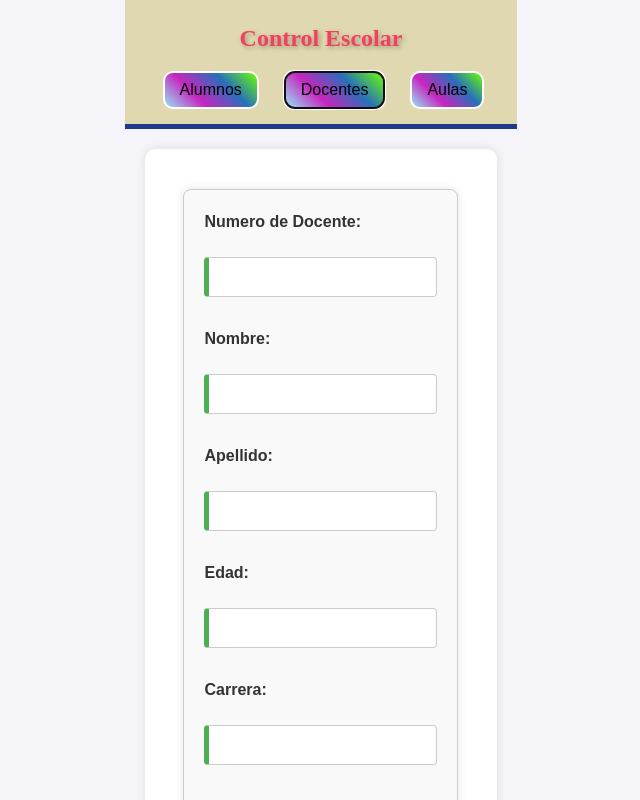
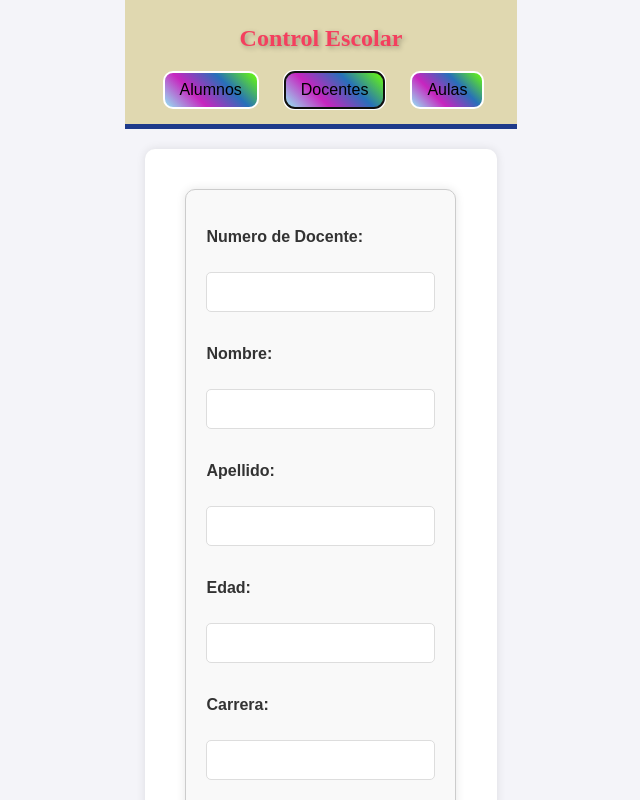
Before and after one commit to Marcos-Jesus-Rios-Duran/FrontEnd_Students, a React (Vite) app in the folder react/: page / in a window 1280 px wide. Both pictures are taken after a click on the button "Docentes". Shown: the top 800 px of the page, without its empty margins (319-959 px from the left). Built offline with nearby package versions, Linux system fonts and the light colour scheme; no server answers.

Commit message:
Update TeacherForm.jsx

```diff
--- a/react/src/components/TeacherForm.jsx
+++ b/react/src/components/TeacherForm.jsx
@@ -1,5 +1,8 @@
 import React, { useState } from 'react';
 import './TeacherForm.css';
+import { ToastContainer, toast } from 'react-toastify';
+import 'react-toastify/dist/ReactToastify.css';
+
 function TeacherForm({ onTeacherAdded }) {
     const [teacher, setTeacher] = useState({
         teacher_number: '',
@@ -16,6 +19,14 @@ function TeacherForm({ onTeacherAdded }) {
 
     const handleSubmit = async (e) => {
         e.preventDefault();
+
+        for (const key in teacher) {
+            if (!teacher[key].trim()) {
+                toast.error(`El campo ${key.replace('_', ' ')} no puede estar vacío.`);
+                return;
+            }
+        }
+
         try {
             const response = await fetch('http://192.168.1.72:3000/api/teachers/insert', {
                 method: 'POST',
@@ -23,10 +34,15 @@ function TeacherForm({ onTeacherAdded }) {
                 body: JSON.stringify(teacher),
             });
 
-            if (!response.ok) throw new Error('Error al agregar docente');
+            if (!response.ok) {
+                const errorData = await response.json();
+                errorData.data.message.forEach(message => toast.error(message));
+                throw new Error('Error al agregar docente');
+            }
 
             const newTeacher = await response.json();
-            onTeacherAdded(newTeacher); // Agrega el nuevo docente a la lista
+            onTeacherAdded(newTeacher.data.teacher); // Agrega el nuevo docente a la lista
+            toast.success('Teacher saved successfully');
             setTeacher({
                 teacher_number: '',
                 name: '',
@@ -41,7 +57,8 @@ function TeacherForm({ onTeacherAdded }) {
     };
 
     return (
-        <form onSubmit={handleSubmit}>
+        <form onSubmit={handleSubmit} className="teacher-form">
+            <ToastContainer />
             <label>Numero de Docente:</label>
             <input type="number" name="teacher_number" value={teacher.teacher_number} onChange={handleChange} required />
 
```
